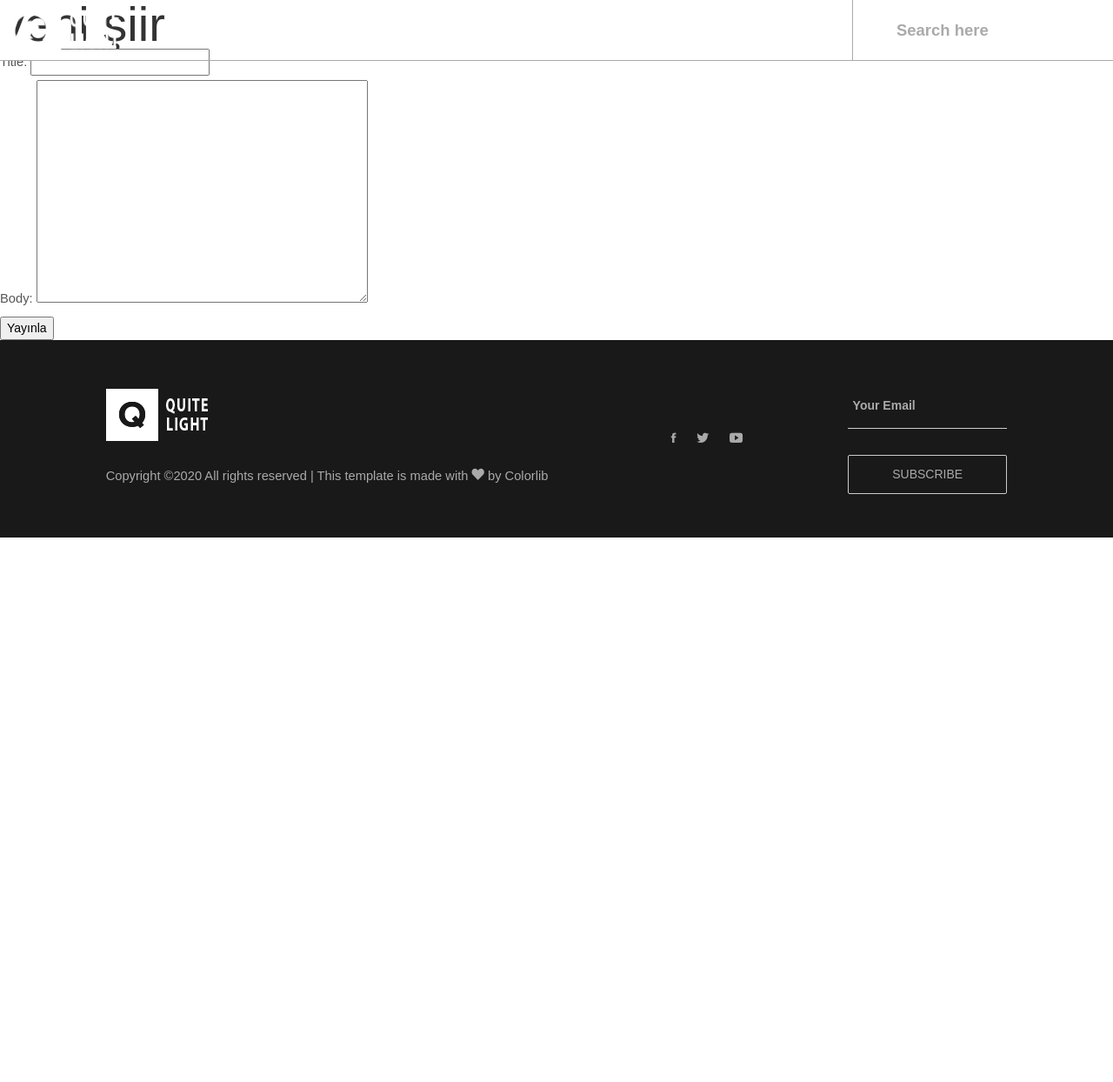
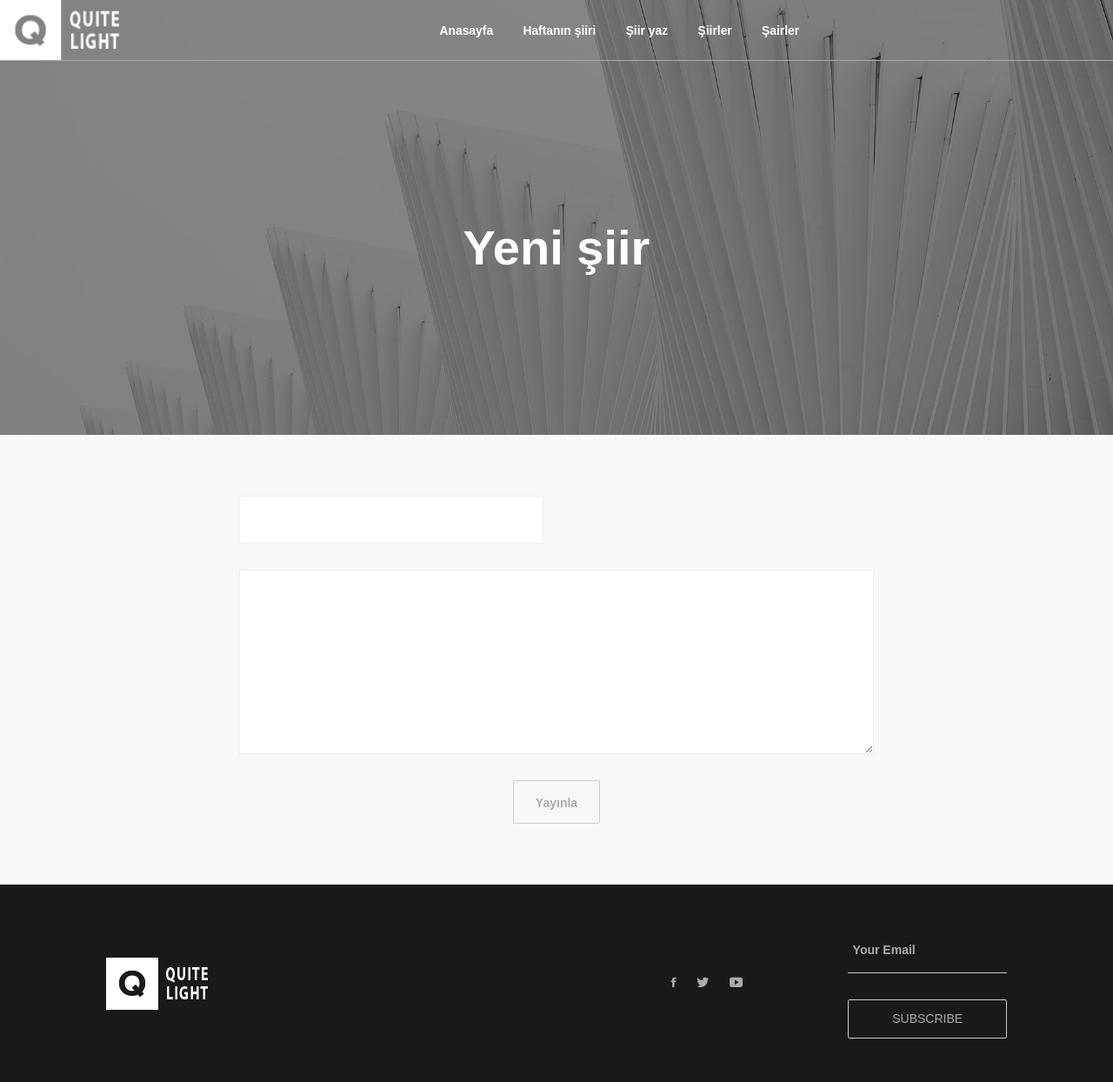
Before and after one commit to divisia/siirpaylasim, a Django app: page /yeni-siir/ in a window 1280 px wide. Shown: the whole page at 87% size. Before the commit the page ends 618 px from the top, so only its background shows below. Run offline with Django 3.2, Linux system fonts and the light colour scheme; the visitor is signed in with stand-in values (Sample User, id 1); some libraries are stand-ins or nearby versions; some web fonts are replaced.

Commit message:
entry_edit polish

```diff
--- a/content/templates/base.html
+++ b/content/templates/base.html
@@ -24,17 +24,13 @@
     <header>
 		<a class="logo" href="#"><img src="{% static 'quitelight/images/logo-white.png' %}" alt="Logo"></a>
 
-		<div class="right-area">
-			<form class="src-form">
-				<button type="submit"><i class="ion-search"></i></a></button>
-				<input type="text" placeholder="Search here">
-			</form><!-- src-form -->
-		</div><!-- right-area -->
+
 
 		<a class="menu-nav-icon" data-menu="#main-menu" href="#"><i class="ion-navicon"></i></a>
 
 		<ul class="main-menu" id="main-menu">
 			<li><a href="{% url 'content:home' %}">Anasayfa</a></li>
+			<li><a href="{{ selected.entry.get_absolute_url }}">Haftanın şiiri</a></li>
 			<li><a href="{% url 'content:entry_create' %}">Şiir yaz</a></li>
 			<li><a href="{% url 'content:entry_list' %}">Şiirler</a></li>
 			<li><a href="{% url 'identity:user_list' %}">Şairler</a></li>
@@ -62,9 +58,7 @@
 							<div class="dplay-tbl-cell">
 
 								<a href="#"><img src="{% static 'quitelight/images/logo-white.png' %}"></a>
-								<p class="color-ash mt-25"><!-- Link back to Colorlib can't be removed. Template is licensed under CC BY 3.0. -->
-Copyright &copy;<script>document.write(new Date().getFullYear());</script> All rights reserved | This template is made with <i class="ion-heart" aria-hidden="true"></i> by <a href="https://colorlib.com" target="_blank">Colorlib</a>
-<!-- Link back to Colorlib can't be removed. Template is licensed under CC BY 3.0. --></p>
+
 
 							</div><!-- dplay-tbl-cell -->
 						</div><!-- dplay-tbl -->
--- a/content/templates/content/entry_form.html
+++ b/content/templates/content/entry_form.html
@@ -2,13 +2,51 @@
 
 {% block body %}
 
-<h1>yeni şiir</h1>
+<div class="slider-main h-500x h-sm-auto pos-relative pt-95 pb-25">
+    <div class="img-bg bg-1 bg-layer-4"></div>
+    <div class="container-fluid h-100 mt-xs-50">
+        <div class="dplay-tbl">
+            <div class="dplay-tbl-cell color-white text-center">
 
-<form action="" method="POST">
-    {% csrf_token %}
-    {{ form.as_p }}
-    <input type="submit" value="Yayınla">
-</form>
+                <h1 class="ptb-50"><b>
+                    {% if form.title.value %}
+                    Düzenle:<br>{{ form.title.value }}
+                    {% else %}
+                    Yeni şiir
+                    {% endif %}
+                </b></h1>
+
+            </div><!-- dplay-tbl-cell -->
+        </div><!-- dplay-tbl -->
+    </div><!-- container -->
+</div><!-- slider-main -->
 
 
+<section class="bg-1-white ptb-70 ptn-sm-50">
+    <div class="container">
+        <div class="row">
+            <div class="col-xl-2"></div>
+            <div class="col-sm-12 col-md-12 col-lg-12 col-xl-8">
+                <form method="POST" action="" class="form-block form-h-55 form-plr-20 form-bg-white text-center">
+                    {% csrf_token %}
+                    <div class="row">
+                        <div class="col-sm-6 mb-30">
+                            {{ form.title.errors }}
+                            {{ form.title }}
+                        </div><!-- col-sm-6-->
+
+                        <div class="col-sm-12 mb-30">
+                            {{ form.body.errors }}
+                            {{ form.body }}
+                        </div><!-- col-sm-12-->
+
+                    </div><!-- row-->
+                    <button class="btn-b-lg btn-brdr-grey plr-25 color-ash" type="submit"><b>{% if not form.title.value %}Yayınla{% else %}Değişiklikleri kaydet{% endif %}</b></button>
+
+                </form>
+            </div><!-- col-sm-6-->
+        </div><!-- row-->
+    </div><!-- container -->
+</section>
+
 {% endblock body %}
```
Also changed, not shown: content/forms.py (+6 -1 lines).
